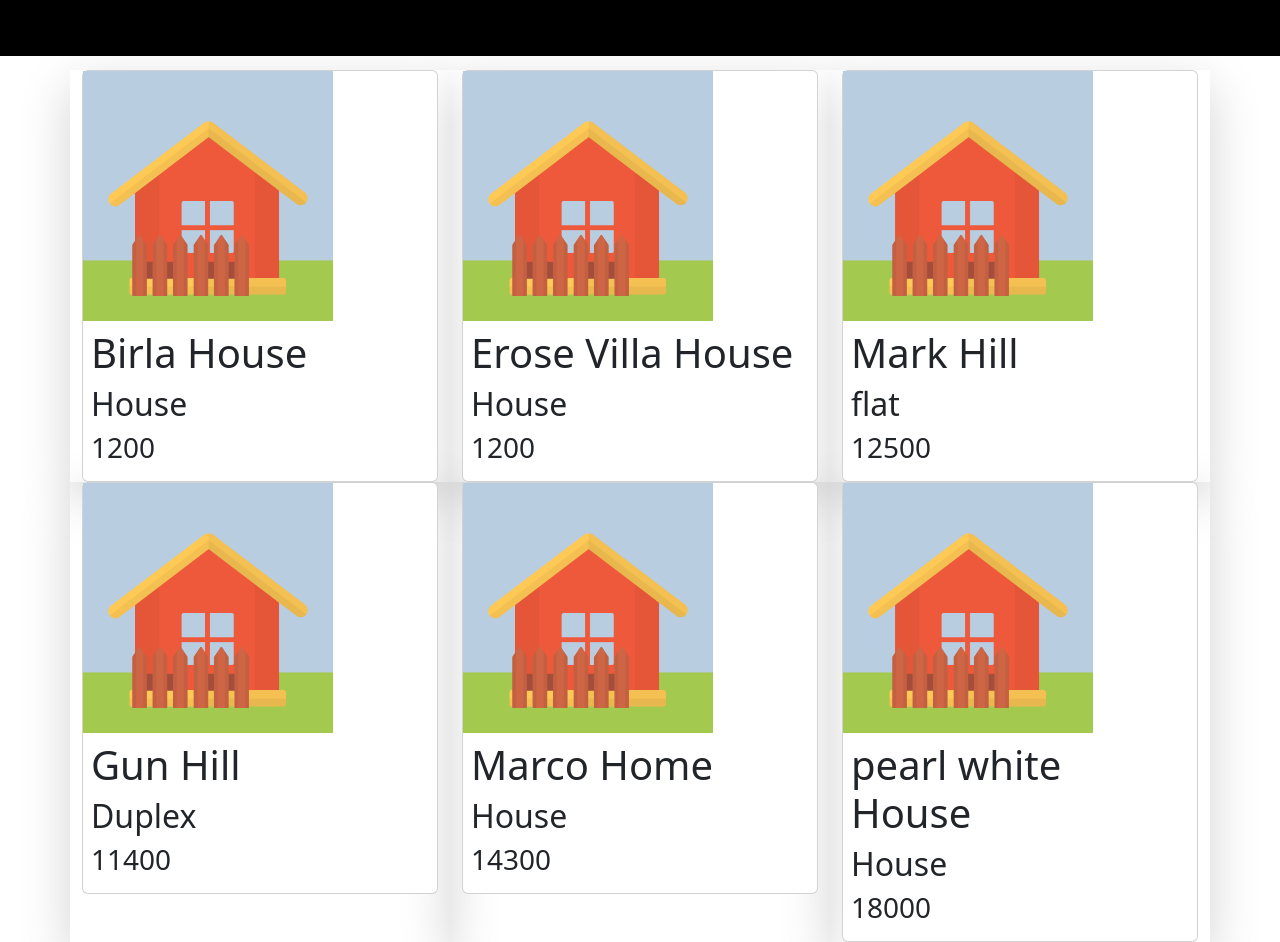
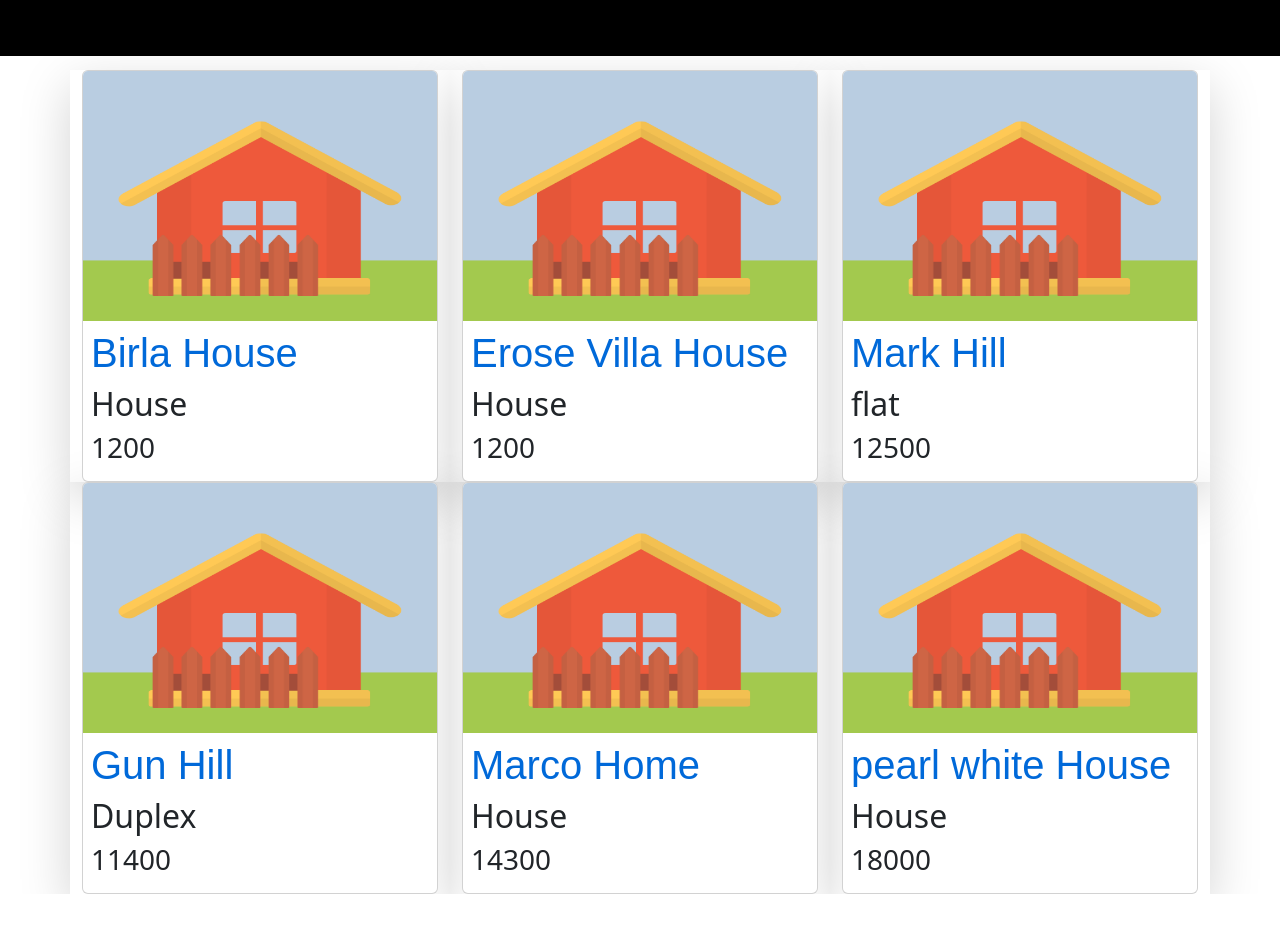
Before and after one commit to abdulmustaan941/HSPA1, an Angular app: page / in a window 1280 px wide. After the commit the page ends 894 px from the top, so only its background shows below. Built offline with nearby package versions, Linux system fonts and the light colour scheme.

Commit message:
added css to propertycard

```diff
--- a/src/app/property/property-card/property-card.component.css
+++ b/src/app/property/property-card/property-card.component.css
@@ -1,5 +1,52 @@
+.card {
+  min-height: 400px;
+}
 
-.propImg{
-    height: 250px;
-    width: 250px;
+.card-body h1 {
+  font-family: fantasy;
+  color: #0069d9;
 }
+
+.font-highlight {
+  font-style: italic;
+  color: red;
+}
+
+.card-img-wrapper{
+  overflow: hidden;
+  position: relative;
+}
+
+.card:hover img{
+  transform: scale(1.2,1.2);
+  transition-duration: 500ms;
+  transition-timing-function: ease-out;
+  height: 250px;
+  opacity: .7;
+}
+
+.card img{
+  transform: scale(1,1);
+  transition-duration: 500ms;
+  transition-timing-function: ease-out;
+  height: 250px
+}
+
+.member-icons{
+  position: absolute;
+  bottom: -10%;
+  left: 0;
+  right: 0;
+  margin-right: auto;
+  margin-left: auto;
+  opacity: 0;
+}
+
+.card-img-wrapper:hover .member-icons{
+  bottom: 0;
+  opacity: 1;
+}
+
+.animate{
+  transition: all 0.3s ease-in-out;
+}
--- a/src/app/property/property-card/property-card.component.html
+++ b/src/app/property/property-card/property-card.component.html
@@ -1,5 +1,15 @@
   <div class="card">
-     <img class="propImg"src="assets/Images/house_default.png">
+    <div class="card-img-wrapper">
+     <img class="card-img-top"src="assets/Images/house_default.png">
+    <ul class="list-inline text-center member-icons">
+      <li class="list-inline-item">
+        <button class="btn btn-primary"><i class="fa-solid fa-pen-to-square"></i></button>
+      </li>
+      <li class="list-inline-item">
+        <button class="btn btn-primary"><i class="fa-solid fa-address-book"></i></button>
+      </li>
+    </ul>
+    </div>
      <div class="card-body p-2">
      <h1>{{property.Name}}</h1>
      <h2>{{property.Type}}</h2>
--- a/src/index.html
+++ b/src/index.html
@@ -1,6 +1,7 @@
 <!doctype html>
 <html lang="en">
 <head>
+  <script src="https://kit.fontawesome.com/cf3148ab22.js" crossorigin="anonymous"></script>
   <meta charset="utf-8">
   <title>HSPA</title>
   <base href="/">
```
